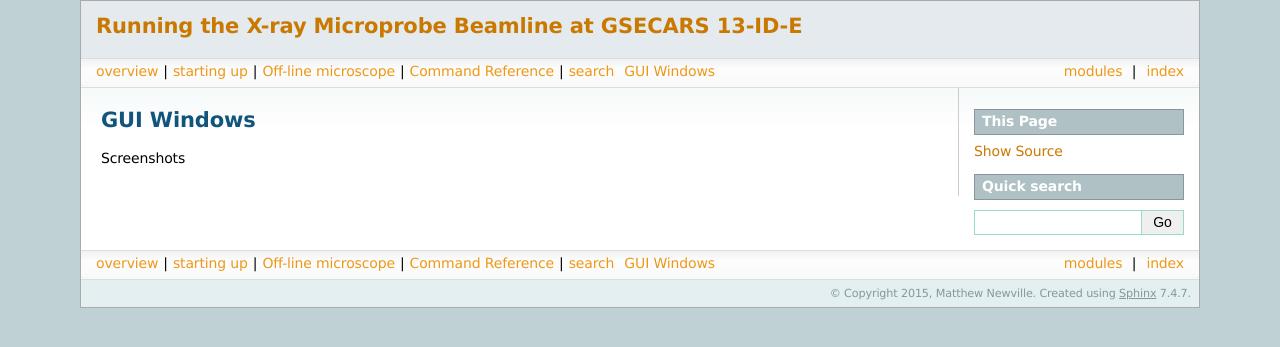
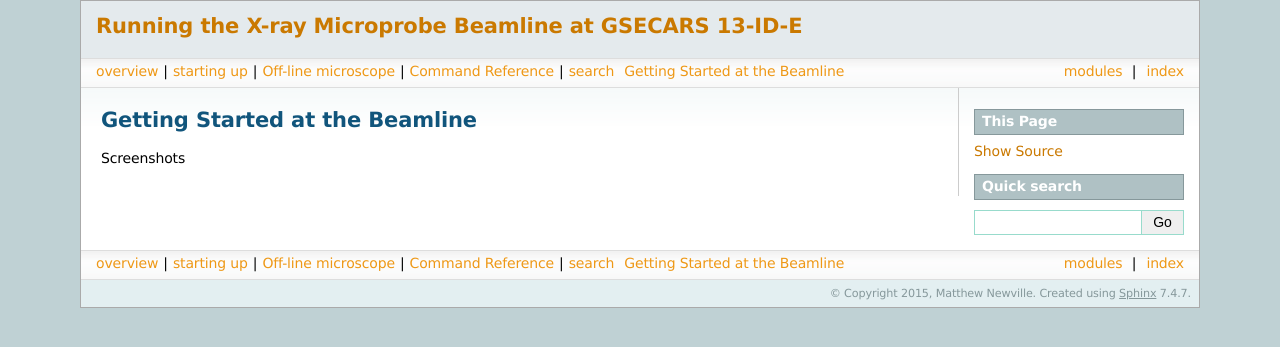
Before and after one commit to newville/microprobe_docs, a Sphinx documentation site: the page built from doc/starting.rst, in a window 1280 px wide. Shown: the top 347 px of the page. Built offline with Sphinx 7.4.7, drawn with Linux system fonts in a browser that asks for light colours; formulas are drawn with MathJax 3; pages that are not in the unit, such as notebooks, are missing from menus.

Commit message:
updated docs

```diff
--- a/doc/oscar.rst
+++ b/doc/oscar.rst
@@ -0,0 +1,4 @@
+..  _oscar-chapter:
+
+Using the Off-line Microscope
+======================================
--- a/doc/starting.rst
+++ b/doc/starting.rst
@@ -1,5 +1,6 @@
+..  _starting-chapter:
 
-GUI Windows
-==============
+Getting Started at the Beamline
+======================================
 
 Screenshots
```
Also changed, not shown: doc/commands.rst (+20 -15 lines).
